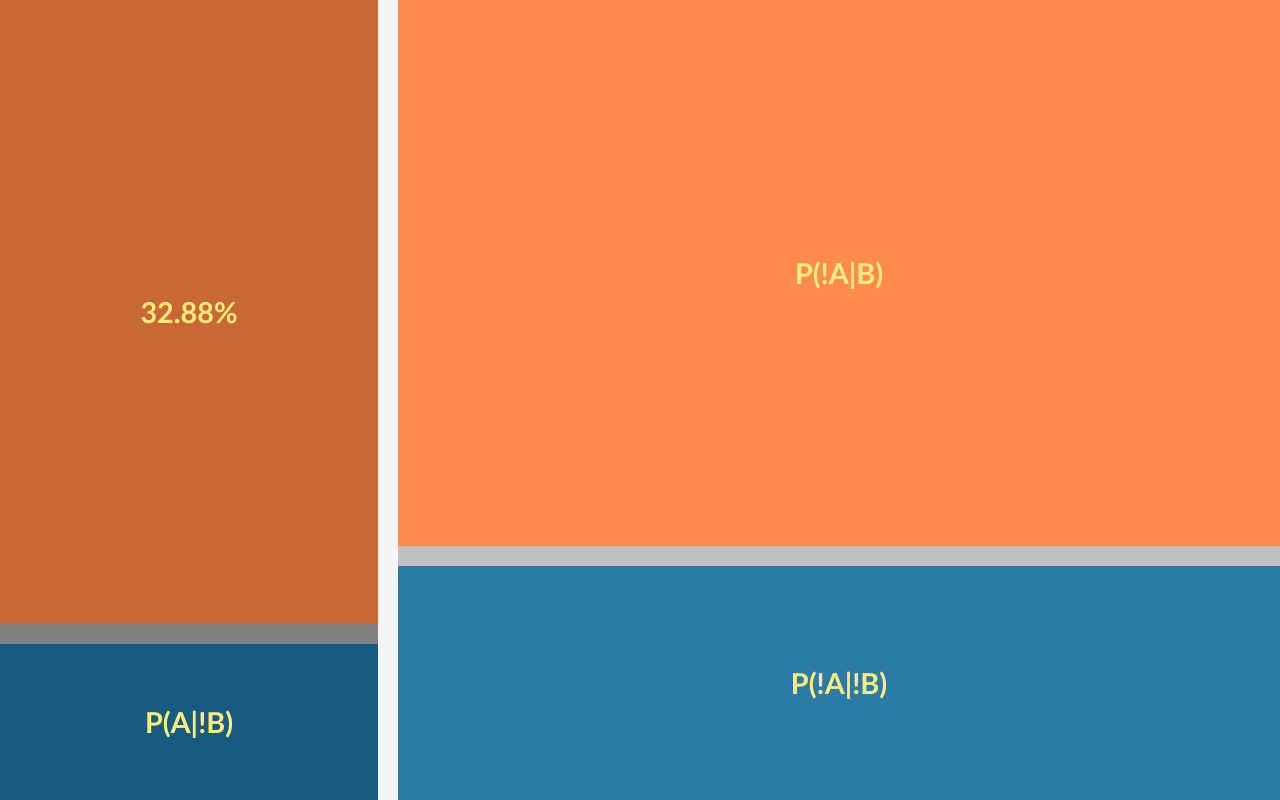
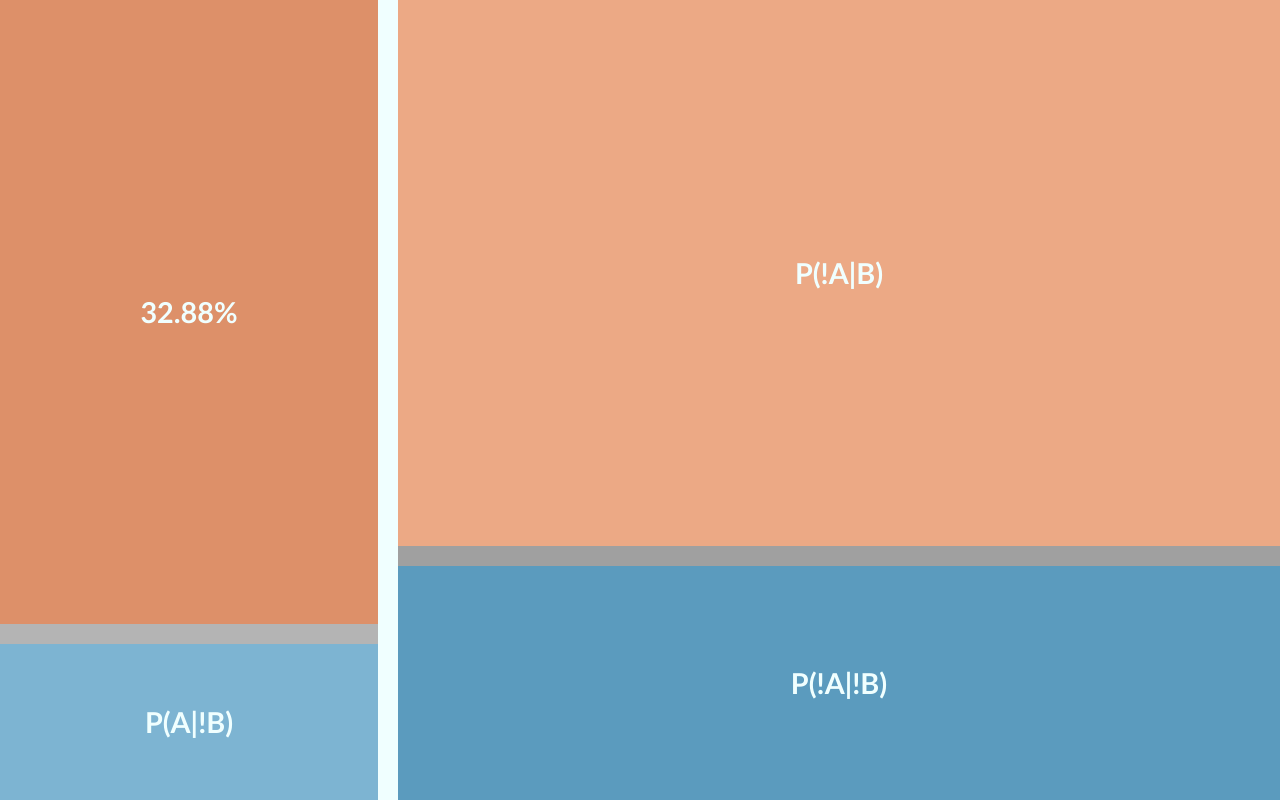
Before and after one commit to pierogis/bayes, a Flask app: page / in a window 1280 px wide. Run offline with Flask 2, Linux system fonts and the light colour scheme.

Commit message:
add secondary prob statement boxes, make pretty

```diff
--- a/app/static/css/viz.css
+++ b/app/static/css/viz.css
@@ -5,7 +5,7 @@
 
 body {
   margin: 0px;
-  color: #FFEC7D;
+  color: azure;
   font-family: "Trebuchet MS", Helvetica, sans-serif;
   font-size: 1.8em;
   font-weight: bold;
@@ -18,16 +18,19 @@ body {
 }
 
 .panel {
-  background-color: grey;
-  flex: .3;
   display: flex;
   flex-direction: column;
   justify-content: center;
 }
 
+#panel-left {
+  background-color: #BEE3CA;
+  flex: .3;
+}
+
 #panel-right {
   flex: .7;
-  background-color: silver;
+  background-color: #E49D9F;
 }
 
 .panel-probability {
@@ -37,7 +40,12 @@ body {
   align-items: center;
 }
 
-.prob-box {
+.box {
+  display: flex;
+  justify-content: center;
+}
+
+.prob-statement {
   display: flex;
   justify-content: center;
   align-items: center;
@@ -45,22 +53,58 @@ body {
 
 #top-left {
   flex: .8;
-  background-color: #C86834;
+}
+
+#bottom-left {
+  flex: .2;
 }
 
 #top-right {
   flex: .7;
-  background-color: #FF8C4D;
-}
-
-#bottom-left {
-  background-color: #165C82;
-  flex: .2;
 }
 
 #bottom-right {
-  background-color: #2A7BA7;
   flex: .3;
+}
+
+#tl-a {
+  flex: 1;
+  background-color: #DD9069;
+}
+
+#tr-a {
+  flex: 1;
+  background-color: #ECA985;
+}
+
+#bl-a {
+  background-color: #7DB4D2;
+  flex: 1;
+}
+
+#br-a {
+  background-color: #5B9BBE;
+  flex: 1;
+}
+
+#tl-b {
+  flex: 0;
+  background-color: rgb(160,160,160);
+}
+
+#tr-b {
+  flex: 0;
+  background-color: rgb(180,180,180);
+}
+
+#bl-b {
+  background-color: rgb(90,90,90);
+  flex: 0;
+}
+
+#br-b {
+  background-color: rgb(130,130,130);
+  flex: 0;
 }
 
 .statement, .probability {
@@ -73,23 +117,26 @@ body {
   padding: 0px 10px;
 }
 
-.prob-box .probability { display: none; }
-.prob-box:hover .probability { display: inline; }
-.prob-box:hover .statement { display: none; }
+.box .probability { display: none; }
+.box:hover .probability { display: inline; }
+.box:hover .statement { display: none; }
 
 
 .hor-dragbar {
   padding: 10px;
   cursor: row-resize;
-  background-color: silver;
+}
+
+#right-dragbar {
+  background-color: rgb(160,160,160);
 }
 
 #left-dragbar {
-  background-color: grey;
+  background-color: rgb(180,180,180);
 }
 
 .vert-dragbar {
   padding: 10px;
   cursor: col-resize;
-  background-color: whitesmoke;
+  background-color: azure;
 }
--- a/app/static/js/viz.js
+++ b/app/static/js/viz.js
@@ -15,23 +15,14 @@ window.onload = function() {
   var boxes = [top_left, top_right, bottom_left, bottom_right]
   var left_side = [left.children[0], top_left, left_bar, bottom_left]
   var right_side = [right.children[3], top_right, right_bar, bottom_right]
-  var side_bars = [left_bar, right_bar]
-  var panels = [left, right]
+
   var total_space = 0
 
   var hoverWait
 
-  _c = 1.55
+  _c = 1.4
   _p = 10
   r = .001
-
-  function sleep(t) {
-    var now = new Date().getTime();
-
-    while (new Date().getTime() < now + t ) {
-
-    }
-  }
 
   function dragProbs(box1, box2) {
     total_space = 0
@@ -48,13 +39,13 @@ window.onload = function() {
     total_space = boxes[0].clientWidth * boxes[0].clientHeight + boxes[1].clientWidth * boxes[1].clientHeight
     for (i = 0; i < 2; i++) {
       space_share = (100 * (boxes[i].clientWidth * boxes[i].clientHeight) / total_space).toFixed(2) + "%"
-      boxes[i].children[0].innerHTML = space_share
+      boxes[i].children[0].children[0].innerHTML = space_share
     }
 
     total_space = boxes[2].clientWidth * boxes[2].clientHeight + boxes[3].clientWidth * boxes[3].clientHeight
     for (i = 2; i < 4; i++) {
       space_share = (100 * (boxes[i].clientWidth * boxes[i].clientHeight) / total_space).toFixed(2) + "%"
-      boxes[i].children[0].innerHTML = space_share
+      boxes[i].children[0].children[0].innerHTML = space_share
     }
   }
 
@@ -75,7 +66,7 @@ window.onload = function() {
     top_left.style.flex = a / (a+b)
     bottom_left.style.flex = b / (a+b)
 
-    dragProbs(top_left, bottom_left)
+    dragProbs(top_left.children[1], bottom_left.children[1])
   }
 
   function rightListener(e) {
@@ -85,7 +76,7 @@ window.onload = function() {
     top_right.style.flex = a / (a+b)
     bottom_right.style.flex = b / (a+b)
 
-    dragProbs(top_right, bottom_right)
+    dragProbs(top_right.children[1], bottom_right.children[1])
   }
 
   function hovering(e) {
@@ -144,21 +135,9 @@ window.onload = function() {
         right_side[0].children[0].style.display = "none"
         right_side[0].children[1].style.display = "inline"
       }
-      else {
-        if (bar == left_bar) {
-          top_s.children[1].innerHTML = "P(B|A)"
-          bot_s.children[1].innerHTML = "P(!B|A)"
-        }
-        else {
-          top_s.children[1].innerHTML = "P(B|!A)"
-          bot_s.children[1].innerHTML = "P(!B|!A)"
-        }
-      }
 
       requestAnimationFrame(holdTimer);
     }, 100);
-
-
   }
   function notHovering(e) {
     cancelAnimationFrame(timerID);
@@ -182,15 +161,6 @@ window.onload = function() {
       }
     }
 
-    if (bar == left_bar) {
-      top_s.children[1].innerHTML = "P(A|B)"
-      bot_s.children[1].innerHTML = "P(A|!B)"
-    }
-    else if (bar == right_bar) {
-      top_s.children[1].innerHTML = "P(!A|B)"
-      bot_s.children[1].innerHTML = "P(!A|!B)"
-    }
-
     requestAnimationFrame(releaseTimer);
   }
   function pressingDown(e) {
@@ -212,11 +182,13 @@ window.onload = function() {
       document.addEventListener("mousemove", midListener)
     }
     else {
-      dragProbs(top_s, bot_s)
-      top_s.children[0].style.display = "inline"
-      top_s.children[1].style.display = "none"
-      bot_s.children[0].style.display = "inline"
-      bot_s.children[1].style.display = "none"
+      dragProbs(top_s.children[1], bot_s.children[1])
+
+      top_s.children[1].children[0].style.display = "inline"
+      top_s.children[1].children[1].style.display = "none"
+      bot_s.children[1].children[0].style.display = "inline"
+      bot_s.children[1].children[1].style.display = "none"
+
       if (bar == left_bar) {
         document.addEventListener("mousemove", leftListener)
       }
@@ -238,18 +210,15 @@ window.onload = function() {
       document.removeEventListener("mousemove", midListener)
     }
     else {
-      top_s.children[0].style.display = "none"
-      top_s.children[1].style.display = "inline"
-      bot_s.children[0].style.display = "none"
-      bot_s.children[1].style.display = "inline"
+      top_s.children[1].children[0].style.display = "none"
+      top_s.children[1].children[1].style.display = "inline"
+      bot_s.children[1].children[0].style.display = "none"
+      bot_s.children[1].children[1].style.display = "inline"
+
       if (bar == left_bar) {
-        top_s.children[1].innerHTML = "P(A|B)"
-        bot_s.children[1].innerHTML = "P(A|!B)"
         document.removeEventListener("mousemove", leftListener)
       }
       else if (bar == right_bar) {
-        top_s.children[1].innerHTML = "P(!A|B)"
-        bot_s.children[1].innerHTML = "P(!A|!B)"
         document.removeEventListener("mousemove", rightListener)
       }
     }
@@ -272,22 +241,44 @@ window.onload = function() {
         left_side[0].children[1].style.opacity = (1 - 1/f / 5)
         right_side[0].children[1].style.opacity = (1 - 1/f / 5)
 
-        left_side[1].children[1].style.opacity = (1 - f / 5)
-        left_side[3].children[1].style.opacity = (1 - f / 5)
-        right_side[1].children[1].style.opacity = (1 - f / 5)
-        right_side[3].children[1].style.opacity = (1 - f / 5)
+        left_side[1].children[0].children[1].style.opacity = (1 - f / 5)
+        left_side[3].children[0].children[1].style.opacity = (1 - f / 5)
+        right_side[1].children[0].children[1].style.opacity = (1 - f / 5)
+        right_side[3].children[0].children[1].style.opacity = (1 - f / 5)
 
         dragProbs(left_side[0], right_side[0])
       }
       else {
+        // fling in oppposite panel
         panel_o.style.flex = f
         bar_o.style.padding = _p * (1 - f / 10) + "px"
 
+        // fade in opposite panel statement
         side_o[0].children[1].style.opacity = (1 - 1/f / 5)
 
-        top_o.children[1].style.opacity = (1 - f / 5)
-        bot_o.children[1].style.opacity = (1 - f / 5)
-        dragProbs(top_s, bot_s)
+        // opposite side fade out statements
+        top_o.children[0].children[1].style.opacity = (1 - f / 5)
+        bot_o.children[0].children[1].style.opacity = (1 - f / 5)
+
+        // same side fade in/out probs
+        top_s.children[1].children[0].style.opacity = (1 - 10/f / 10)
+        bot_s.children[1].children[0].style.opacity = (1 - 10/f / 10)
+
+        top_s.children[0].children[0].style.opacity = (1 - f)
+        bot_s.children[0].children[0].style.opacity = (1 - f)
+
+        // same side fade in/out statements
+        top_s.children[1].children[1].style.opacity = (1 - 10/f / 10)
+        bot_s.children[1].children[1].style.opacity = (1 - 10/f / 10)
+
+        top_s.children[0].children[1].style.opacity = (1 - f)
+        bot_s.children[0].children[1].style.opacity = (1 - f)
+
+        // fling in evidence boxes
+        top_s.children[1].style.flex = f
+        bot_s.children[1].style.flex = f
+
+        dragProbs(top_s.children[1], bot_s.children[1])
       }
       timerID = requestAnimationFrame(holdTimer);
     }
@@ -313,7 +304,21 @@ window.onload = function() {
         panel_o.style.flex = 10000
         bar_o.style.padding = 0
 
-        dragProbs(top_s, bot_s)
+        top_s.children[1].style.flex = 10000
+        bot_s.children[1].style.flex = 10000
+
+        side_o[0].children[1].style.opacity = 1
+
+        top_o.children[0].children[1].style.opacity = 0
+        bot_o.children[0].children[1].style.opacity = 0
+
+        top_s.children[1].children[1].style.opacity = 1
+        bot_s.children[1].children[1].style.opacity = 1
+
+        top_s.children[0].children[1].style.opacity = 0
+        bot_s.children[0].children[1].style.opacity = 0
+
+        dragProbs(top_s.children[1], bot_s.children[1])
       }
       f = 300
     }
@@ -333,10 +338,10 @@ window.onload = function() {
         left_side[0].children[1].style.opacity = (1 - 1/r / 5)
         right_side[0].children[1].style.opacity = (1 - 1/r / 5)
 
-        left_side[1].children[1].style.opacity = (1 - r / 5)
-        left_side[3].children[1].style.opacity = (1 - r / 5)
-        right_side[1].children[1].style.opacity = (1 - r / 5)
-        right_side[3].children[1].style.opacity = (1 - r / 5)
+        left_side[1].children[0].children[1].style.opacity = (1 - r / 5)
+        left_side[3].children[0].children[1].style.opacity = (1 - r / 5)
+        right_side[1].children[0].children[1].style.opacity = (1 - r / 5)
+        right_side[3].children[0].children[1].style.opacity = (1 - r / 5)
       }
       else {
         panel_o.style.flex = r
@@ -344,8 +349,27 @@ window.onload = function() {
 
         side_o[0].children[1].style.opacity = (1 - 1/r / 5)
 
-        top_o.children[1].style.opacity = (1 - r / 5)
-        bot_o.children[1].style.opacity = (1 - r / 5)
+        // opposite side fade in statements
+        top_o.children[0].children[1].style.opacity = (1 - r / 5)
+        bot_o.children[0].children[1].style.opacity = (1 - r / 5)
+
+        // same side fade out/in probs
+        top_s.children[1].children[0].style.opacity = (1 - 10/r / 10)
+        bot_s.children[1].children[0].style.opacity = (1 - 10/r / 10)
+
+        top_s.children[0].children[0].style.opacity = (1 - r)
+        bot_s.children[0].children[0].style.opacity = (1 - r)
+
+        // same side fade out/in statements
+        top_s.children[1].children[1].style.opacity = (1 - 10/r / 10)
+        bot_s.children[1].children[1].style.opacity = (1 - 10/r / 10)
+
+        top_s.children[0].children[1].style.opacity = (1 - r)
+        bot_s.children[0].children[1].style.opacity = (1 - r)
+
+        // fling out evidence boxes
+        top_s.children[1].style.flex = r
+        bot_s.children[1].style.flex = r
 
         releaseProbs()
       }
@@ -374,6 +398,20 @@ window.onload = function() {
         panel_o.style.flex = 0
         bar_o.style.padding = _p + "px"
 
+        top_s.children[1].style.flex = 0
+        bot_s.children[1].style.flex = 0
+
+        side_o[0].children[1].style.opacity = 0
+
+        top_o.children[0].children[1].style.opacity = 1
+        bot_o.children[0].children[1].style.opacity = 1
+
+        top_s.children[1].children[1].style.opacity = 0
+        bot_s.children[1].children[1].style.opacity = 0
+
+        top_s.children[0].children[1].style.opacity = 1
+        bot_s.children[0].children[1].style.opacity = 1
+
         mid_bar.addEventListener("mouseenter", hovering)
         bar_o.addEventListener("mouseenter", hovering)
       }
--- a/app/templates/index.html
+++ b/app/templates/index.html
@@ -14,26 +14,50 @@
       <span class="probability"></span>
       <span class="statement">P(A)</span>
     </div>
-    <div class="prob-box" id="top-left">
+    <div class="box" id="top-left">
+      <div class="prob-statement" id="tl-a">
         <span class="probability"></span>
         <span class="statement">P(A|B)</span>
       </div>
+      <div class="prob-statement" id="tl-b">
+        <span class="probability"></span>
+        <span class="statement">P(B|A)</span>
+      </div>
+    </div>
     <div class="hor-dragbar" id="left-dragbar"></div>
-    <div class="prob-box" id="bottom-left">
+    <div class="box" id="bottom-left">
+      <div class="prob-statement" id="bl-a">
         <span class="probability"></span>
         <span class="statement">P(A|!B)</span>
+      </div>
+      <div class="prob-statement" id="bl-b">
+        <span class="probability"></span>
+        <span class="statement">P(!B|A)</span>
+      </div>
     </div>
   </div>
   <div class="vert-dragbar" id="middle-dragbar"></div>
   <div class="panel" id="panel-right">
-    <div class="prob-box" id="top-right">
+    <div class="box" id="top-right">
+      <div class="prob-statement" id="tr-a">
         <span class="probability"></span>
         <span class="statement">P(!A|B)</span>
       </div>
+      <div class="prob-statement" id="tr-b">
+        <span class="probability"></span>
+        <span class="statement">P(B|!A)</span>
+      </div>
+    </div>
     <div class="hor-dragbar" id="right-dragbar"></div>
-    <div class="prob-box" id="bottom-right">
+    <div class="box" id="bottom-right">
+      <div class="prob-statement" id="br-a">
         <span class="probability"></span>
         <span class="statement">P(!A|!B)</span>
+      </div>
+      <div class="prob-statement" id="br-b">
+        <span class="probability"></span>
+        <span class="statement">P(!B|!A)</span>
+      </div>
     </div>
     <div class="panel-probability">
       <span class="probability"></span>
```
Lines whose indentation alone changed are shown as unchanged.
